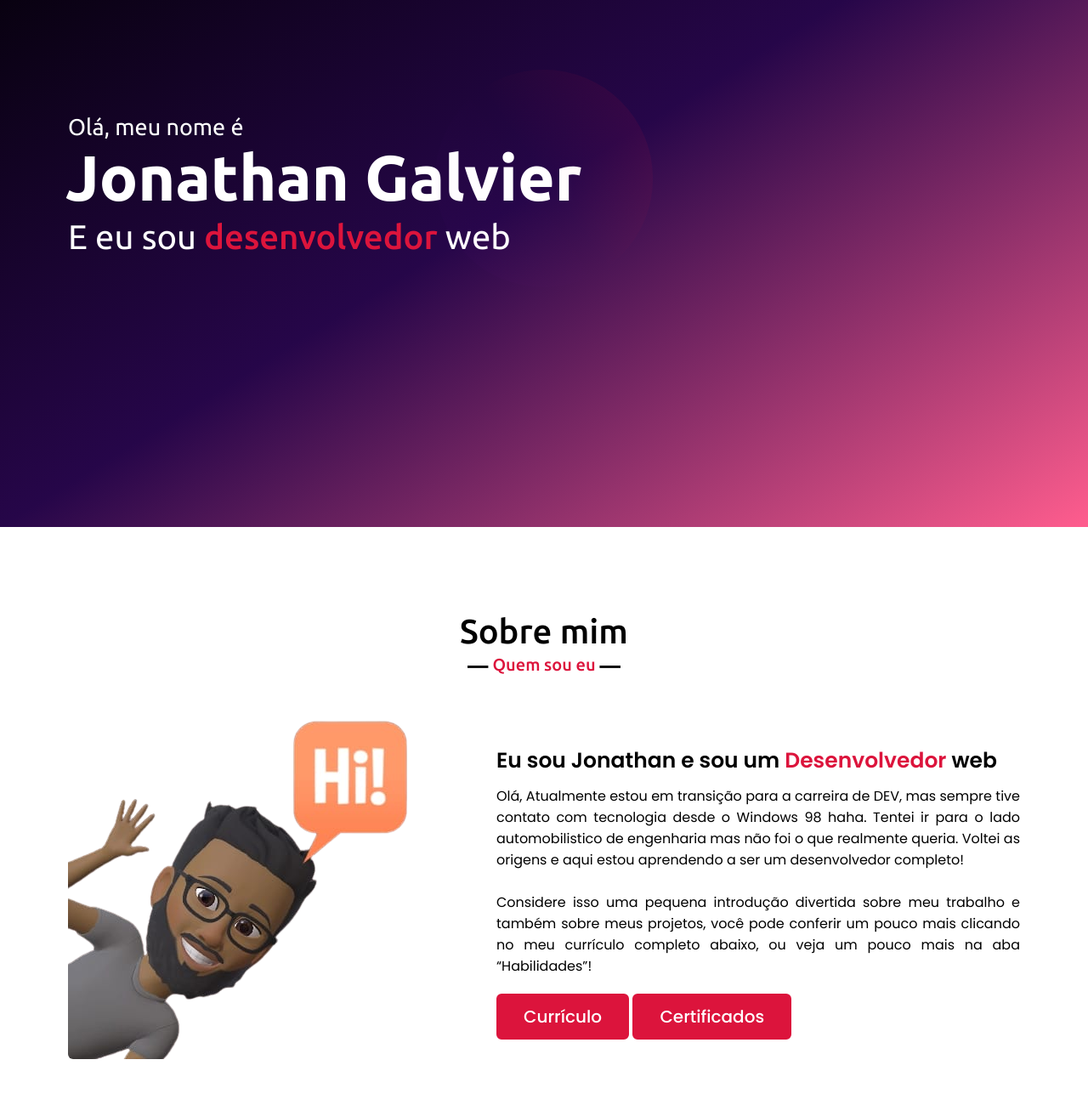
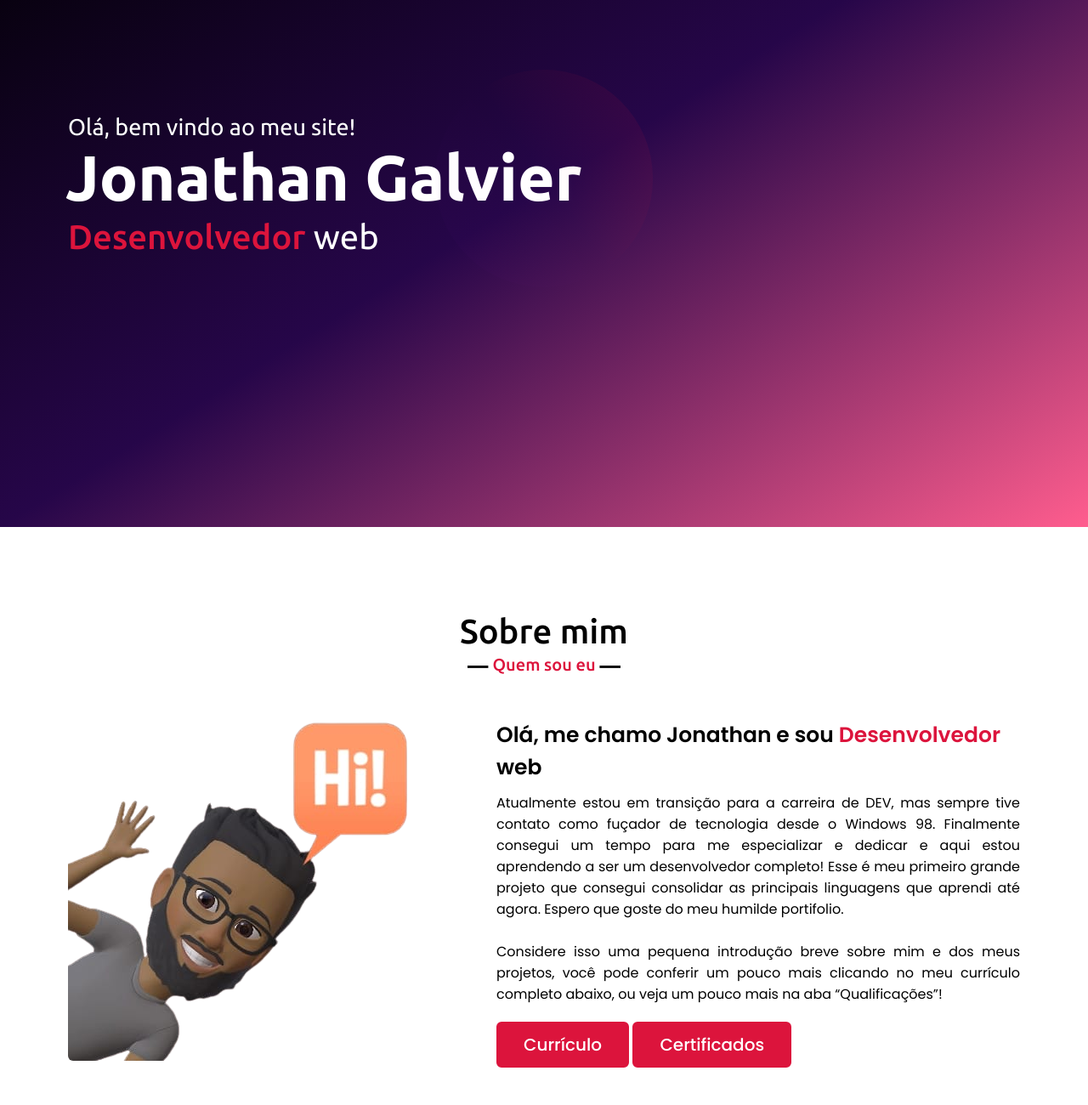
Before and after one commit to Galvier/CV, a plain HTML site: page index.html in a window 1280 px wide. Shown: the part 180-1480 px from the top of the page at 85% size. Drawn offline with nearby package versions, Linux system fonts and the light colour scheme.

Commit message:
atualização descrição

```diff
--- a/index.html
+++ b/index.html
@@ -39,9 +39,9 @@
             <div class="circle-2"></div>
             <div class="circle-3"></div>
             <div class="home-content">
-                <div class="text-1">Olá, meu nome é</div>
+                <div class="text-1">Olá, bem vindo ao meu site!</div>
                 <div class="text-2">Jonathan Galvier</div>
-                <div class="text-3">E eu sou <span>desenvolvedor</span> web</div>
+                <div class="text-3"><span>Desenvolvedor</span> web</div>
             </div>
         </div>
      </section>
@@ -55,9 +55,9 @@
                     <img src="avatar2.png" alt="">
                 </div>
                 <div class="column right">
-                    <div class="text">Eu sou Jonathan e sou um <span class="typing-2">Desenvolvedor</span> web</div>
-                    <p>Olá, Atualmente estou em transição para a carreira de DEV, mas sempre tive contato com tecnologia desde o Windows 98 haha. Tentei ir para o lado automobilistico de engenharia mas não foi o que realmente queria. Voltei as origens e aqui estou aprendendo a ser um desenvolvedor completo!</p><br>
-                    <p>Considere isso uma pequena introdução divertida sobre meu trabalho e também sobre meus projetos, você pode conferir um pouco mais clicando no meu currículo completo abaixo, ou veja um pouco mais na aba “Habilidades”!</p>
+                    <div class="text">Olá, me chamo Jonathan e sou <span class="typing-2">Desenvolvedor</span> web</div>
+                    <p>Atualmente estou em transição para a carreira de DEV, mas sempre tive contato como fuçador de tecnologia desde o Windows 98. Finalmente consegui um tempo para me especializar e dedicar e aqui estou aprendendo a ser um desenvolvedor completo! Esse é meu primeiro grande projeto que consegui consolidar as principais linguagens que aprendi até agora. Espero que goste do meu humilde portifolio.</p><br>
+                    <p>Considere isso uma pequena introdução breve sobre mim e dos meus projetos, você pode conferir um pouco mais clicando no meu currículo completo abaixo, ou veja um pouco mais na aba “Qualificações”!</p>
                     <a href="https://github.com/Galvier/Certificados/blob/main/Jonathan%20Galvier%20Santos%20-%20DEV%202022.pdf" target="blank">Currículo</a>
                     <a href="https://www.linkedin.com/in/jonathangalvier/details/certifications/" target="blank">Certificados</a>
                 </div>
--- a/style.css
+++ b/style.css
@@ -355,7 +355,7 @@ section .title::after{
 
 /* Qualification */
 .qualification .title::after{
-    content: "Qualificação";
+    content: "Qualificações";
 }
 
 hr{
```
